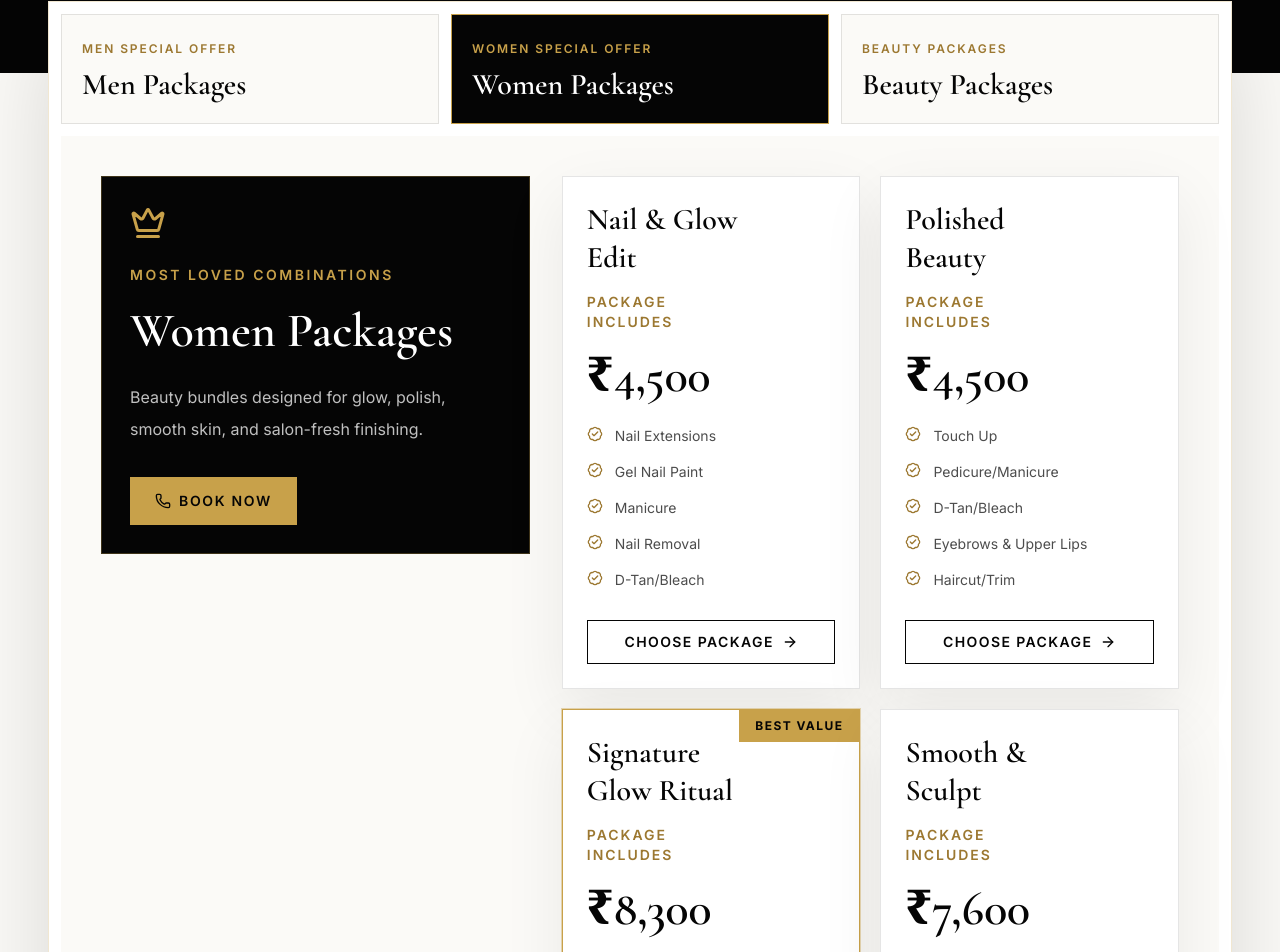
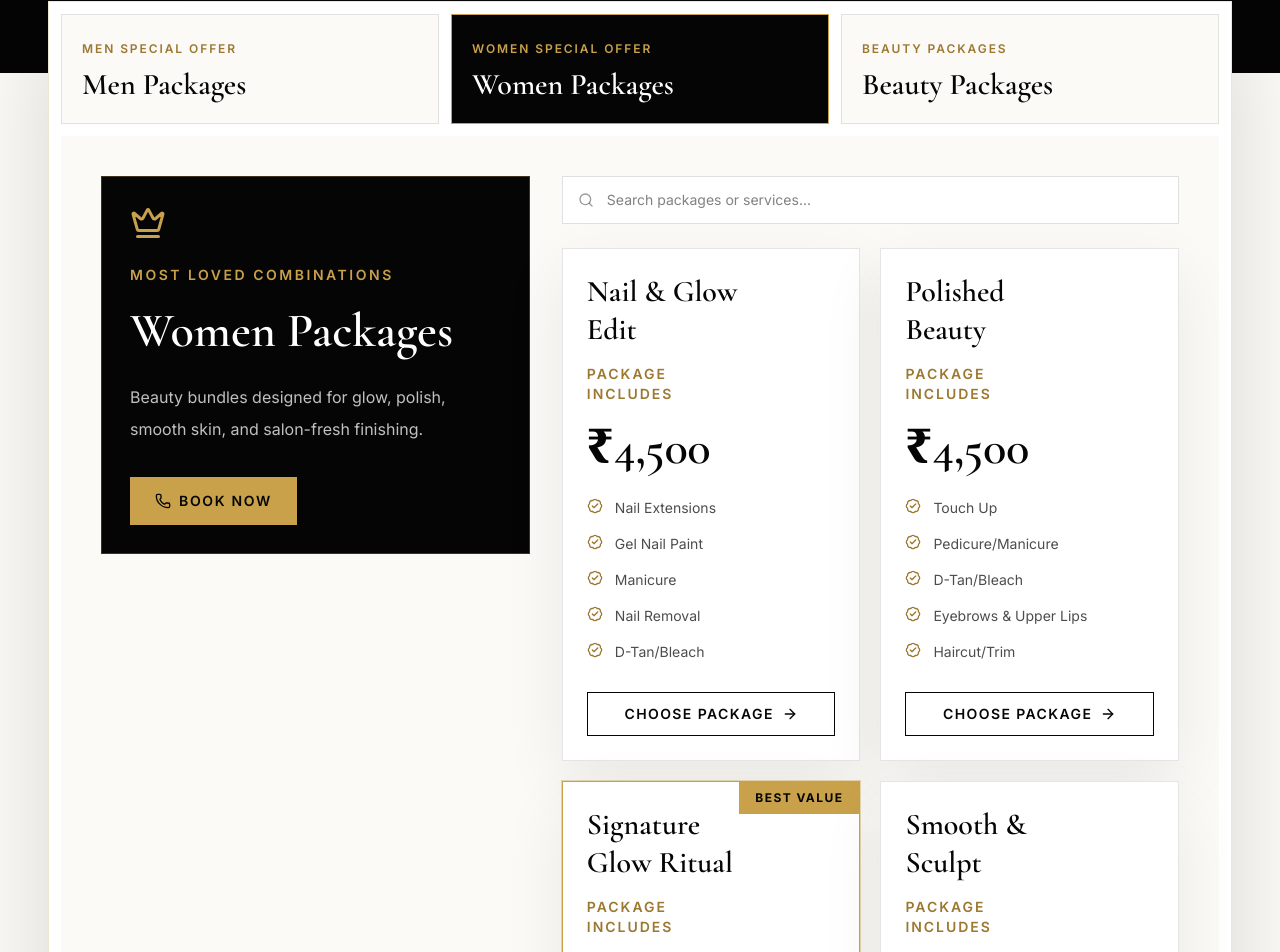
Before and after one commit to shivkantkushwaha/fiora-salon-website, a Next.js app: page / in a window 1280 px wide. Shown: the part 1756-2708 px from the top of the page. Built offline with nearby package versions, Linux system fonts and the light colour scheme.

Commit message:
feat: Added search feature in Services Section Component to allow users to quickly filter services

```diff
--- a/src/components/sections/services-pricing.tsx
+++ b/src/components/sections/services-pricing.tsx
@@ -1,7 +1,7 @@
 "use client";
 
 import { motion } from "framer-motion";
-import { ArrowRight, BadgeCheck, Crown, Phone, Sparkles } from "lucide-react";
+import { ArrowRight, BadgeCheck, Crown, Phone, Search, Sparkles } from "lucide-react";
 import { useState } from "react";
 import { business } from "@/data/site";
 import { pricingCategories } from "@/data/pricing";
@@ -16,8 +16,15 @@ const formatPrice = (price: number) =>
 
 export function ServicesPricing() {
   const [activeCategoryId, setActiveCategoryId] = useState(pricingCategories[1]?.id ?? "women");
+  const [searchQuery, setSearchQuery] = useState("");
   const activeCategory =
     pricingCategories.find((category) => category.id === activeCategoryId) ?? pricingCategories[0];
+
+  const filteredPackages = activeCategory.packages.filter(
+    (item) =>
+      item.name.toLowerCase().includes(searchQuery.toLowerCase()) ||
+      item.services.some((service) => service.toLowerCase().includes(searchQuery.toLowerCase()))
+  );
 
   return (
     <section
@@ -73,7 +80,10 @@ export function ServicesPricing() {
                       ? "border-[var(--luxury-gold)] bg-[var(--luxury-black)] text-white"
                       : "border-black/10 bg-[#fbfaf7] text-[var(--luxury-black)] hover:border-[var(--luxury-gold)]/50"
                   )}
-                  onClick={() => setActiveCategoryId(category.id)}
+                  onClick={() => {
+                    setActiveCategoryId(category.id);
+                    setSearchQuery("");
+                  }}
                 >
                   <span
                     className={cn(
@@ -119,8 +129,22 @@ export function ServicesPricing() {
                 </a>
               </div>
 
-              <div className="grid gap-5 sm:grid-cols-2">
-                {activeCategory.packages.map((item, index) => (
+              <div className="flex flex-col gap-6">
+                <div className="relative">
+                  <Search className="absolute left-4 top-1/2 size-4 -translate-y-1/2 text-black/40" aria-hidden="true" />
+                  <input
+                    type="search"
+                    placeholder="Search packages or services..."
+                    value={searchQuery}
+                    onChange={(e) => setSearchQuery(e.target.value)}
+                    className="min-h-12 w-full border border-black/12 bg-white pl-11 pr-4 text-sm font-normal text-[var(--luxury-black)] outline-none transition focus:border-[var(--luxury-gold)]"
+                    aria-label="Search packages or services"
+                  />
+                </div>
+
+                <div className="grid gap-5 sm:grid-cols-2">
+                  {filteredPackages.length > 0 ? (
+                    filteredPackages.map((item, index) => (
                   <motion.article
                     key={item.name}
                     initial={{ opacity: 0, y: 18 }}
@@ -177,7 +201,13 @@ export function ServicesPricing() {
                       <ArrowRight className="size-4" aria-hidden="true" />
                     </a>
                   </motion.article>
-                ))}
+                    ))
+                  ) : (
+                    <div className="col-span-full py-12 text-center text-sm text-black/60">
+                      No packages or services found matching "{searchQuery}".
+                    </div>
+                  )}
+                </div>
               </div>
             </div>
           </motion.div>
```
